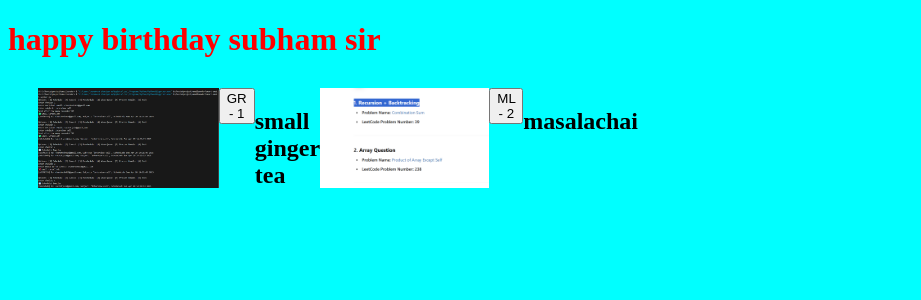
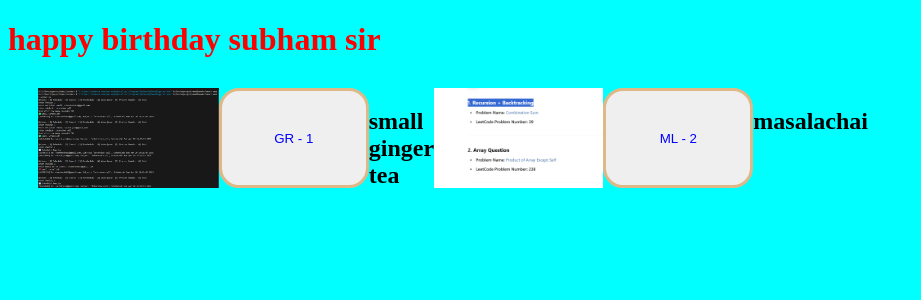
Before and after one commit to Chandresh-spec/miniproject, a Django app: page /miniproject/about/ in a window 1280 px wide. Shown: the top 300 px of the page, without its empty margins (0-921 px from the left). Run offline with Django 5.2, Linux system fonts and the light colour scheme; data comes from the database, SQL or seed files in the repository.

Commit message:
last commit

```diff
--- a/miniproject/templates/index.html
+++ b/miniproject/templates/index.html
@@ -13,6 +13,7 @@
     {% comment %} {%block content%} {% endcomment %}
     {% for chai in chais %}
     <img src="{{chai.image.url}}" alt="">
+    <br>
     <a href="{%url 'contact' chai.id%}"><button>{{chai.type}} - {{chai.id}}</button></a>
     <h2>{{chai.name}}</h2>
 
--- a/static/style.css
+++ b/static/style.css
@@ -15,3 +15,10 @@ body{
 
 
 }
+
+button{   height:100px;
+    width:150px;
+    color:blue;
+    border:3px solid burlywood;
+    border-radius: 20px;
+}
```
Also changed, not shown: miniproject/templates/chai.html (+11 -0 lines).
